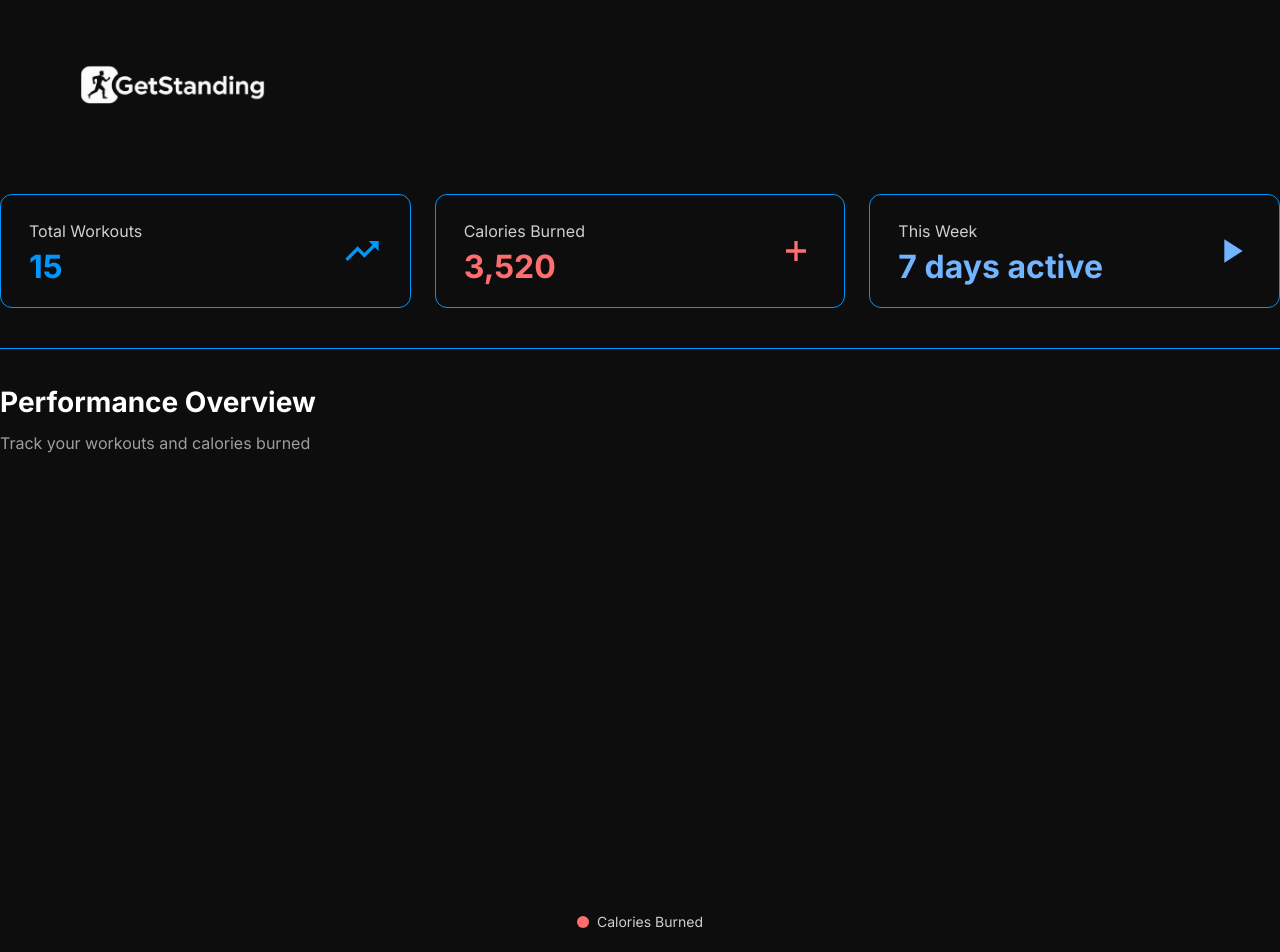
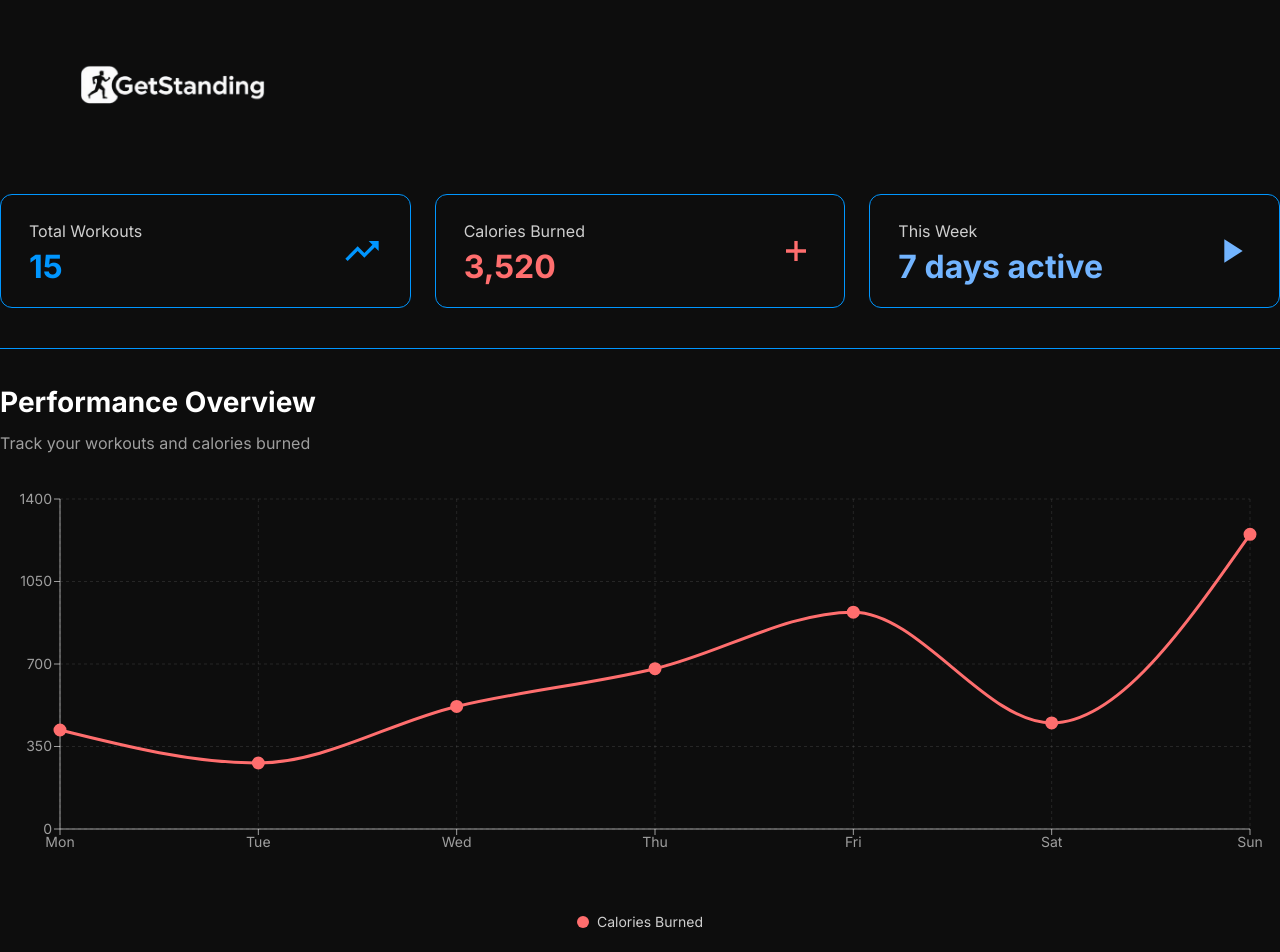
Before and after one commit to vladi245/WebFrontend-group8, a React (Vite) app: page /workout in a window 1280 px wide. Shown: the top 952 px of the page. Built offline with nearby package versions, Linux system fonts and the light colour scheme.

Commit message:
added graph

```diff
--- a/package.json
+++ b/package.json
@@ -13,7 +13,8 @@
     "axios": "^1.12.2",
     "react": "^19.1.1",
     "react-dom": "^19.1.1",
-    "react-router-dom": "^7.9.1"
+    "react-router-dom": "^7.9.1",
+    "recharts": "^3.3.0"
   },
   "devDependencies": {
     "@eslint/js": "^9.33.0",
--- a/src/components/Performance/Performance.module.css
+++ b/src/components/Performance/Performance.module.css
@@ -26,12 +26,9 @@
     margin: 0;
 }
 
-.graphPlaceholder {
-    min-height: 400px;
-    display: flex;
-    align-items: center;
-    justify-content: center;
-    position: relative;
+.graph {
+    width: 100%;
+    height: 400px;
     margin-bottom: 16px;
 }
 
--- a/src/components/Performance/Performance.tsx
+++ b/src/components/Performance/Performance.tsx
@@ -1,14 +1,55 @@
 import style from './Performance.module.css'
+import { LineChart, Line, XAxis, YAxis, CartesianGrid, Tooltip, ResponsiveContainer } from 'recharts';
 
 const Performance = () => {
+    // Mock data for the chart
+    const data = [
+        { day: 'Mon', calories: 420 },
+        { day: 'Tue', calories: 280 },
+        { day: 'Wed', calories: 520 },
+        { day: 'Thu', calories: 680 },
+        { day: 'Fri', calories: 920 },
+        { day: 'Sat', calories: 450 },
+        { day: 'Sun', calories: 1250 },
+    ];
+
     return (
         <div className={style.performanceContainer}>
             <div className={style.header}>
                 <h2 className={style.title}>Performance Overview</h2>
                 <p className={style.subtitle}>Track your workouts and calories burned</p>
             </div>
-            <div className={style.graphPlaceholder}>
-                {/* graph will be added here w plotly or smth */}
+            <div className={style.graph}>
+                <ResponsiveContainer width="100%" height="100%">
+                    <LineChart data={data} margin={{ top: 20, right: 30, left: 0, bottom: 20 }}>
+                        <CartesianGrid strokeDasharray="3 3" stroke="rgba(255, 255, 255, 0.1)" />
+                        <XAxis
+                            dataKey="day"
+                            stroke="rgba(255, 255, 255, 0.6)"
+                            style={{ fontSize: '14px' }}
+                        />
+                        <YAxis
+                            stroke="rgba(255, 255, 255, 0.6)"
+                            style={{ fontSize: '14px' }}
+                        />
+                        <Tooltip
+                            contentStyle={{
+                                backgroundColor: '#1a1a1a',
+                                border: '1px solid #0096FF',
+                                borderRadius: '8px',
+                                color: '#fff'
+                            }}
+                        />
+                        <Line
+                            type="monotone"
+                            dataKey="calories"
+                            stroke="#FF6E6E"
+                            strokeWidth={3}
+                            dot={{ fill: '#FF6E6E', r: 5 }}
+                            activeDot={{ r: 7 }}
+                        />
+                    </LineChart>
+                </ResponsiveContainer>
             </div>
             <div className={style.legend}>
                 <div className={style.legendItem}>
```
Also changed, not shown: 1 other file (tests, documents, lock files or other folders).
